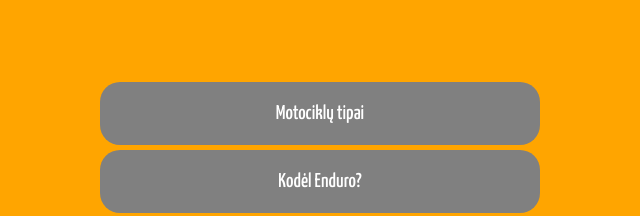
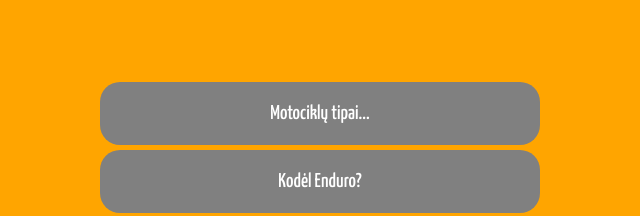
Before and after one commit to DaiNiusCer/Type7-projektas, a plain HTML site: page index.html in a window 1280 px wide. Shown: the top 216 px of the page, 320-960 px from the left. Drawn offline with nearby package versions, Linux system fonts and the light colour scheme.

Commit message:
Papildytas HTML

```diff
--- a/index.html
+++ b/index.html
@@ -16,7 +16,7 @@
     </div>
     <div class="links">
       <nav>
-        <a href="">Motociklų tipai</a>
+        <a href="">Motociklų tipai...</a>
         <a href="">Kodėl Enduro?</a>
         <a href="">Enduro apranga</a>
         <a href="">Artimiausi renginiai</a>
```
